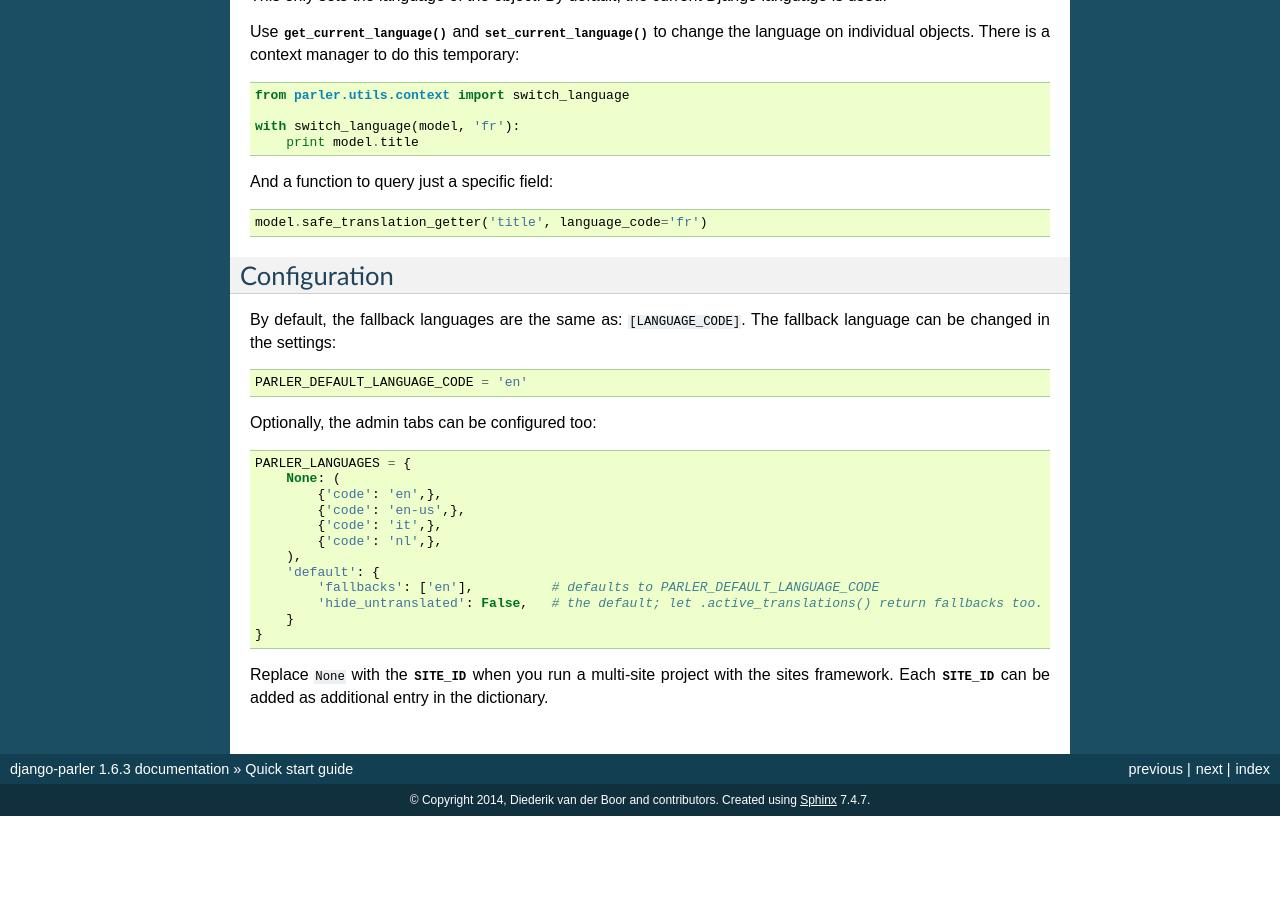
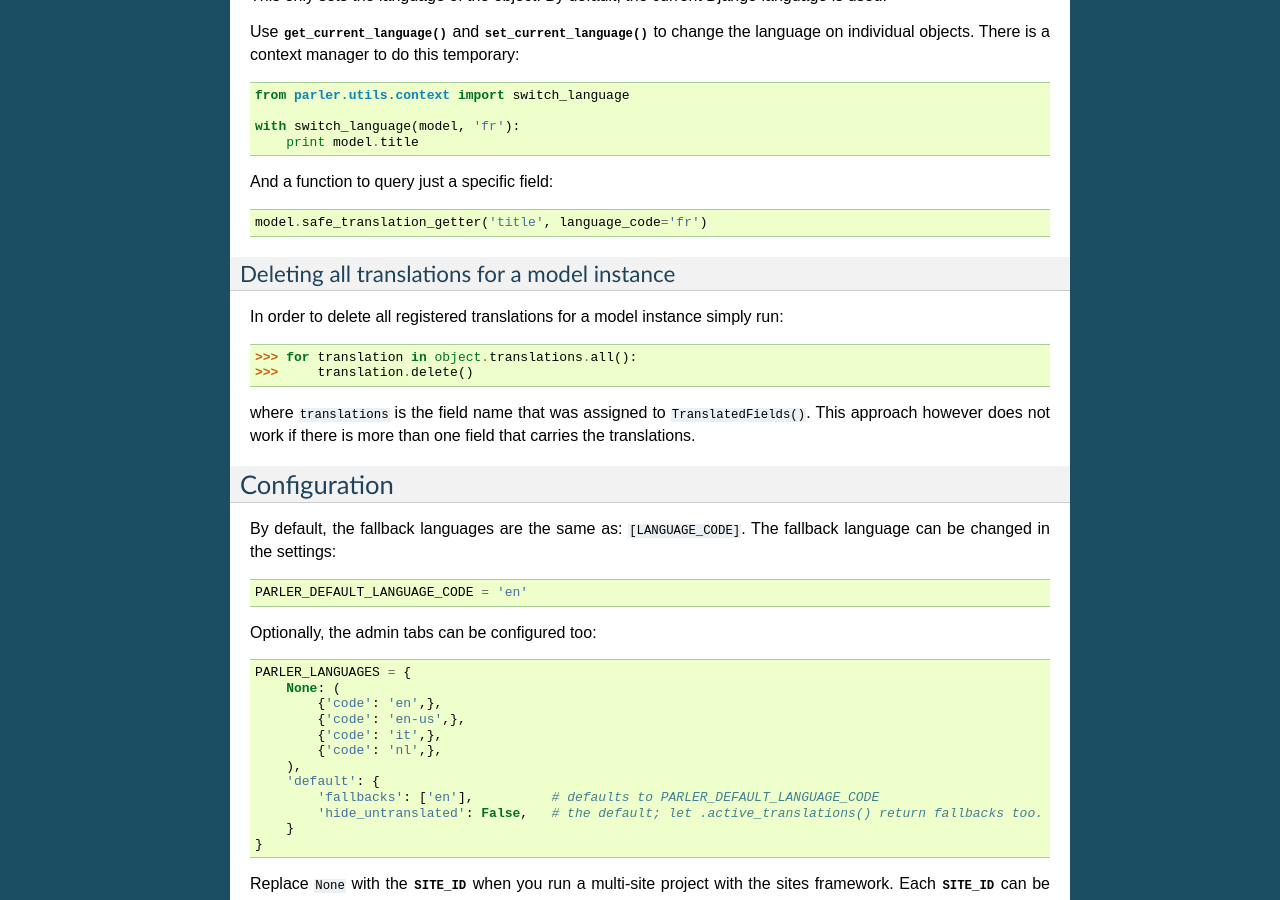
Before and after one commit to django-parler/django-parler, a Sphinx documentation site: the page built from docs/quickstart.rst, in a window 1280 px wide and 900 px high, scrolled down 1601 px. Built offline with Sphinx 7.4.7, drawn with Linux system fonts in a browser that asks for light colours; the version number is read from the project's files by our own code; before the commit the page ends 2417 px from its top, so only the background shows below that; some of the changed text lies outside the part shown.

Commit message:
Add docs for deleting translations

```diff
--- a/docs/quickstart.rst
+++ b/docs/quickstart.rst
@@ -105,6 +105,14 @@ And a function to query just a specific field::
 
     model.safe_translation_getter('title', language_code='fr')
 
+Deleting all translations for a model instance
+~~~~~~~~~~~~~~~~~~~~~~~~~~~~~~~~~~~~~~~~~~~~~~
+In order to delete all registered translations for a model instance simply run::
+
+    >>> for translation in object.translations.all():
+    >>>     translation.delete()
+
+where ``translations`` is the field name that was assigned to ``TranslatedFields()``. This approach however does not work if there is more than one field that carries the translations.
 
 Configuration
 -------------
```
